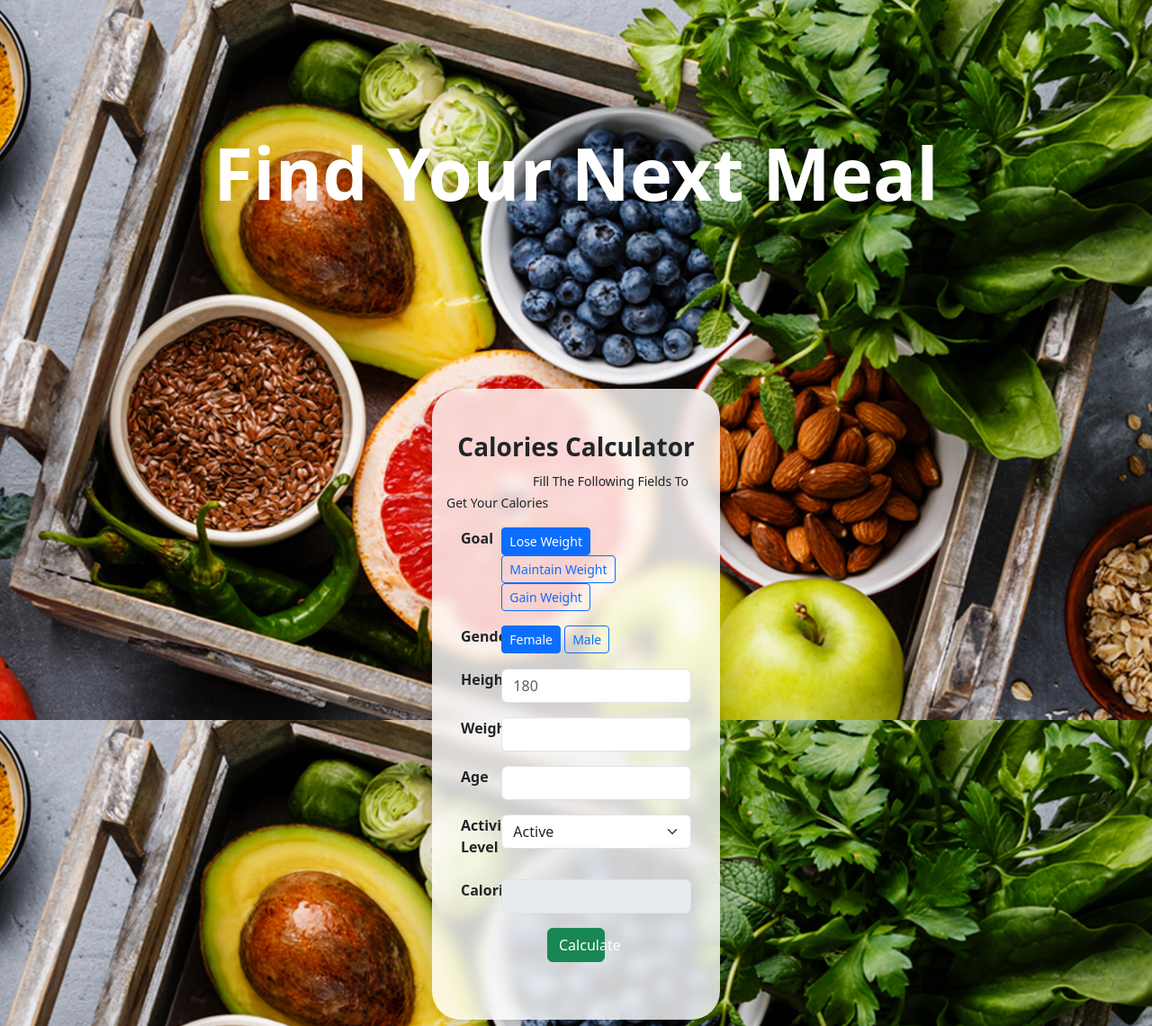
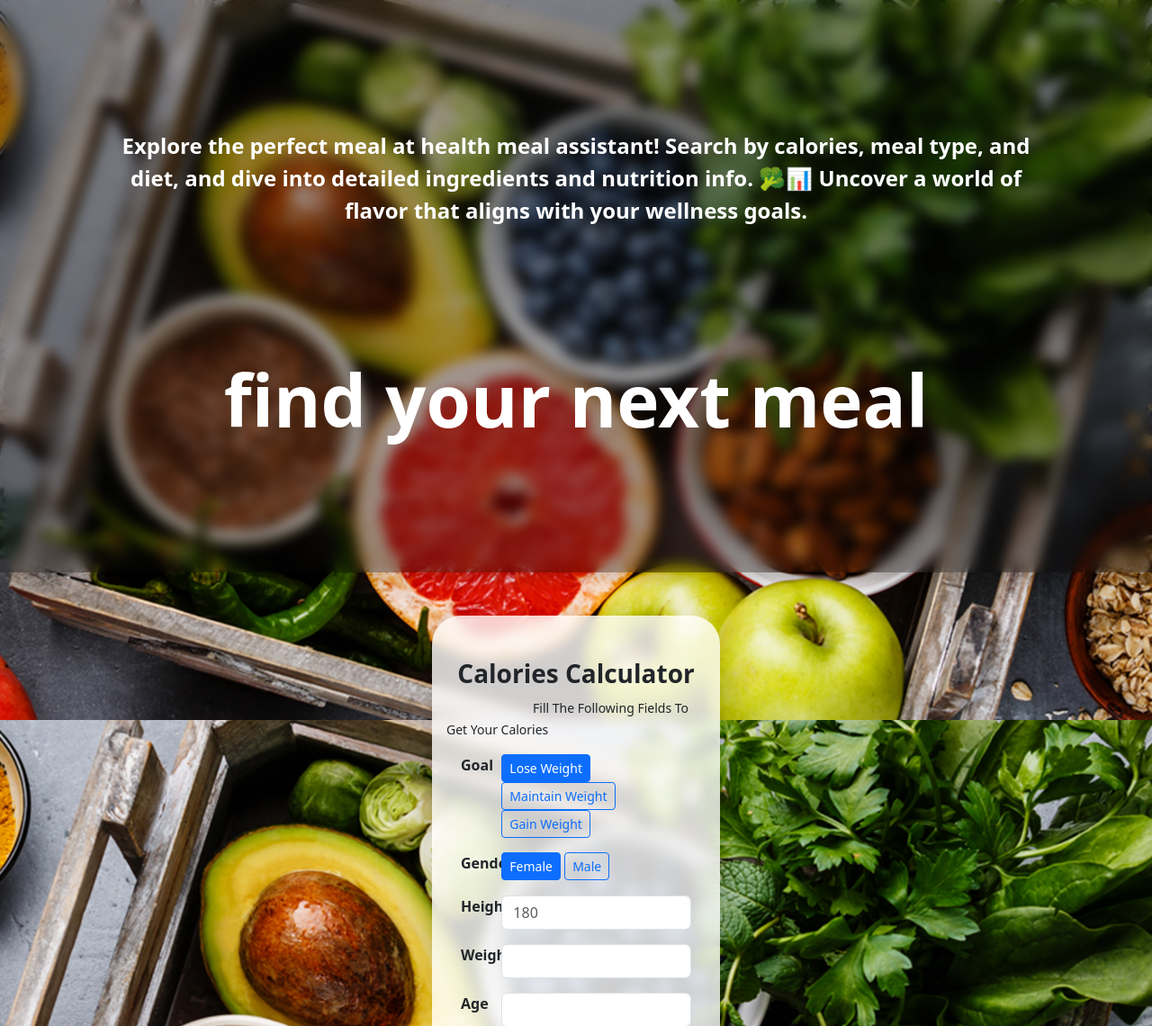
Before and after one commit to Ali-Bin-Shoaib/healthy-meal-assistant, a PHP site: page / in a window 1280 px wide. Shown: the part 121-1261 px from the top of the page at 90% size. Run offline with PHP 8.4, Linux system fonts and the light colour scheme; some libraries are stand-ins or nearby versions.

Commit message:
add description text in the home page

```diff
--- a/assets/css/main.css
+++ b/assets/css/main.css
@@ -14,6 +14,11 @@ footer {
 	backdrop-filter: blur(7px);
 	background: rgba(255, 255, 255, 0.8);
 }
+.hero-section{
+		backdrop-filter: blur(7px);
+	background: rgba(8, 8, 8, 0.37);
+
+}
 .main-page-background {
 	background-image: url('../../assets/images/top-ten-foods-for-health-2x.jpg');
 	background-size: cover;
--- a/index.html
+++ b/index.html
@@ -41,7 +41,11 @@
 		</nav>
 	</header>
 	<main class="main-page-background hero-text ">
-		<section class="container-fluid p-0 hero-section py-5 text-capitalize ">
+		<section class="container-fluid mx-auto p-5 hero-section shadow  ">
+			<p class="container text-white fs-4 text-center p-5 my-5 hero-text fw-semibold">
+				Explore the perfect meal at health meal assistant! Search by calories, meal type, and diet, and dive
+				into detailed ingredients
+				and nutrition info. 🥦📊 Uncover a world of flavor that aligns with your wellness goals. </p>
 			<h1 class="text-white display-1 text-center p-5 my-5 hero-text fw-semibold">
 				find your next meal
 			</h1>
@@ -53,13 +57,13 @@
 				<label for="goal" class="form-label fw-semibold col-md-2">Goal</label>
 				<div class="col-md-10">
 					<input type="radio" class="btn-check" name="goal" id="lose-weight" value="lose-weight"
-						autocomplete="off" checked  required/>
+						autocomplete="off" checked required />
 					<label class="btn btn-outline-primary btn-sm" for="lose-weight">lose weight</label>
 					<input type="radio" name="goal" class="btn-check" id="maintain-weight" value="maintain-weight"
-						autocomplete="off" required/>
+						autocomplete="off" required />
 					<label class="btn btn-outline-primary btn-sm" for="maintain-weight">maintain weight</label>
 					<input type="radio" name="goal" class="btn-check" id="gain-weight" value="gain-weight"
-						autocomplete="off" required/>
+						autocomplete="off" required />
 					<label class="btn btn-outline-primary btn-sm" for="gain-weight">gain weight</label>
 				</div>
 				<label for="gender" class="form-label fw-semibold col-md-2">Gender</label>
@@ -67,13 +71,14 @@
 					<input type="radio" class="btn-check" name="gender" value="female" id="female" checked
 						autocomplete="off" required />
 					<label class="btn btn-outline-primary btn-sm" for="female">Female</label>
-					<input type="radio" name="gender" value="male" class="btn-check" id="male" autocomplete="off" required />
+					<input type="radio" name="gender" value="male" class="btn-check" id="male" autocomplete="off"
+						required />
 					<label class="btn btn-outline-primary btn-sm" for="male">male</label>
 				</div>
 				<label for="height" class="form-label fw-semibold col-md-2">Height</label>
 				<div class="col-10">
 					<input type="number" name="height" id="height" class="form-control" placeholder="180" max="200"
-						min="50" required/>
+						min="50" required />
 				</div>
 				<label for="weight" class="form-label fw-semibold col-md-2">Weight</label>
 				<div class="col-10">
@@ -81,7 +86,7 @@
 				</div>
 				<label for="age" class="form-label fw-semibold col-md-2">Age</label>
 				<div class="col-10">
-					<input type="number" name="age" id="age" class="form-control" max="100" min="5" required/>
+					<input type="number" name="age" id="age" class="form-control" max="100" min="5" required />
 				</div>
 				<label for="activity-level" class="form-label fw-semibold col-md-2">Activity level</label>
 				<div class="col-10">
```
